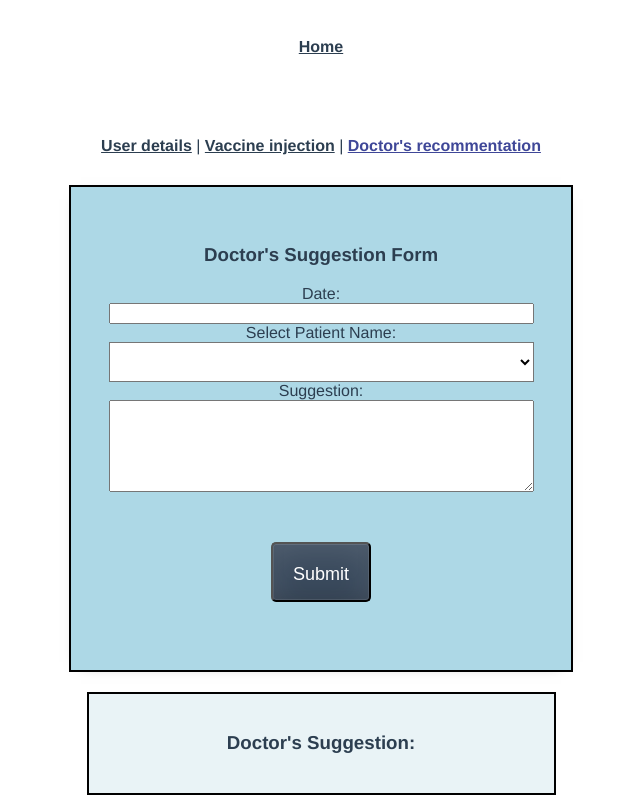
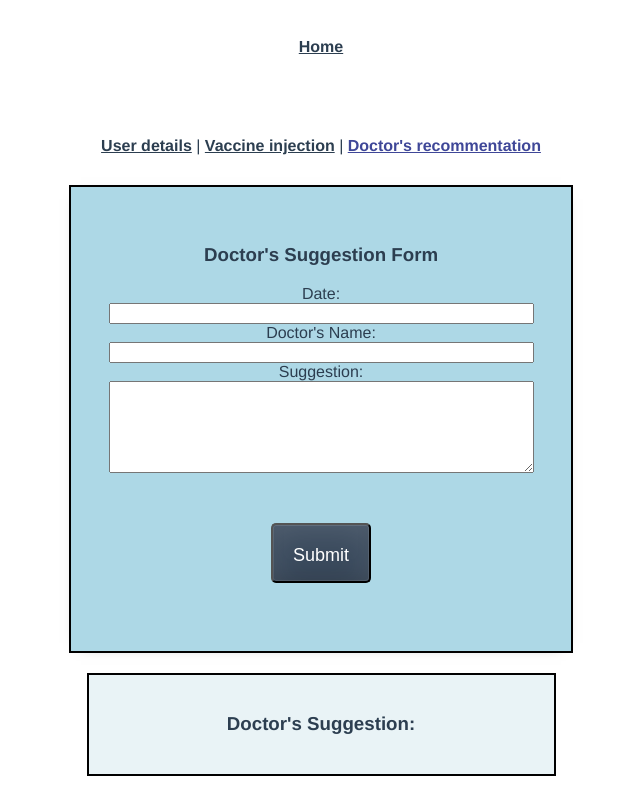
Before and after one commit to MarkWSTWRTNR/S3_SE331_Project_I, a Vue app: page /patient/1/doctorcomment in a window 1280 px wide. Shown: the whole page, without its empty margins (319-959 px from the left). Built offline with nearby package versions, Linux system fonts and the light colour scheme; data requests are answered from the project's data file.

Commit message:
form fix

```diff
--- a/src/components/ReviewForm.vue
+++ b/src/components/ReviewForm.vue
@@ -5,21 +5,8 @@
       <label for="date">Date:</label>
       <input id="date" v-model="date" />
 
-      <label for="name">Select Patient Name:</label>
-      <select id="name" v-model.number="name">
-        <option>Marwa Giles</option>
-        <option>Ameen Quintana</option>
-        <option>Chardonnay Dixon</option>
-        <option>Owais Howe</option>
-        <option>Noa Carroll</option>
-        <option>Kayden Vaughn</option>
-        <option>Isabelle Mayo</option>
-        <option>Harun Derrick</option>
-        <option>Mekhi Hawes</option>
-        <option>Ruben Lyons</option>
-        <option>Imaan Hodgson</option>
-        <option>Shantelle Villarreal</option>
-      </select>
+      <label for="name">Doctor's Name:</label>
+      <input id="name" v-model="name" />
 
       <label for="suggestion">Suggestion:</label>
       <textarea id="suggestion" v-model="suggestion"></textarea>
@@ -41,7 +28,7 @@ export default {
   },
   methods: {
     onSubmit() {
-      if (this.name === null || this.suggestion === '' || this.date === '') {
+      if (this.name === '' || this.suggestion === '' || this.date === '') {
         alert('This Form is incomplete. Please fill out evert field.')
         return
       }
@@ -53,7 +40,7 @@ export default {
       }
       this.$emit('review-submited', productReview)
 
-      this.name = null
+      this.name = ''
       this.suggestion = ''
       this.date = ''
       this.GStore.flashMessage = "Doctor's suggestion successfully! "
--- a/src/components/ReviewList.vue
+++ b/src/components/ReviewList.vue
@@ -6,7 +6,7 @@
                     <li v-for="(review, index) in reviews" :key="index">
                         Date: {{ review.date }}
                         <br/>
-                        Patient Name: {{ review.name }}
+                        Doctor's Name: {{ review.name }}
                         <br/>
                         Dortor's Suggestion: "{{ review.suggestion }}"
                         <br/>
```
